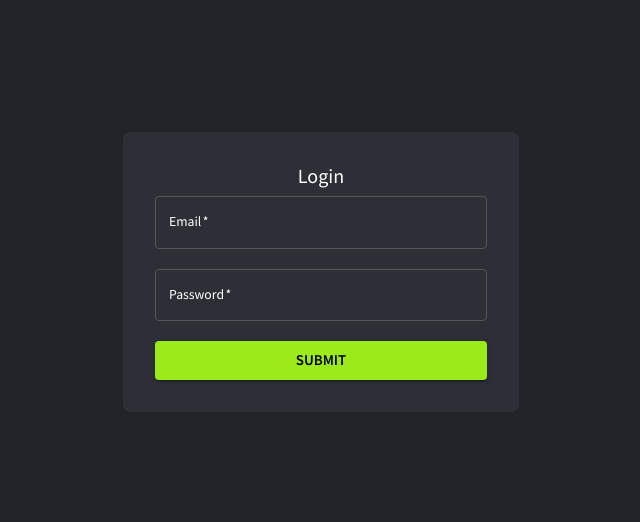
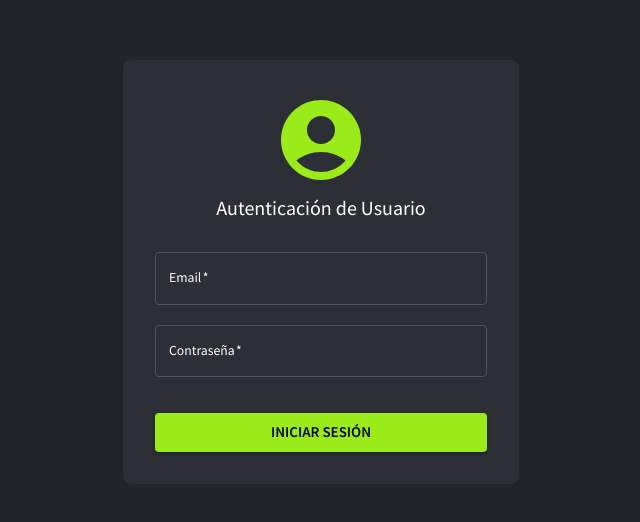
Before and after one commit to Debetome/smartwatchhub-intranet, a Next.js app: page /sign-in in a window 1280 px wide. Shown: the part 128-650 px from the top of the page, without its empty margins (319-959 px from the left). Built offline with nearby package versions, Linux system fonts and the light colour scheme.

Commit message:
More shit

```diff
--- a/src/app/sign-in/SigninForm.tsx
+++ b/src/app/sign-in/SigninForm.tsx
@@ -10,6 +10,10 @@ import {
   CircularProgress,
 } from '@mui/material';
 
+import { useAuth } from '@/app/contexts/authContext';
+import ErrorBox from '@/app/components/ErrorBox';
+import AccountCircleIcon from '@mui/icons-material/AccountCircle';
+
 const useStyles = {
   formContainer: {
     backgroundColor: '#2C3036',
@@ -19,6 +23,17 @@ const useStyles = {
     display: 'flex',
     flexDirection: 'column',
     alignItems: 'center',
+  },
+  headerContainer: {
+    display: 'flex',
+    flexDirection: 'column',
+    alignItems: 'center',
+    marginBottom: '1.5rem',
+  },
+  userIcon: {
+    fontSize: '6rem',
+    color: '#9BEA19',
+    marginBottom: '0.5rem',
   },
   textField: {
     marginBottom: '20px',
@@ -57,12 +72,16 @@ const useStyles = {
     display: 'flex',
     alignItems: 'center',
     justifyContent: 'center',
+    marginTop: '1rem',
   },
 };
 
 const SigninForm: FC = () => {
   const [formValues, setFormValues] = useState({ email: '', password: '' });
   const [loading, setLoading] = useState(false);
+  const [error, setError] = useState<string | null>(null);
+
+  const { login } = useAuth();
 
   const handleInputChange = (event: ChangeEvent<HTMLInputElement>) => {
     const { name, value } = event.target;
@@ -71,25 +90,43 @@ const SigninForm: FC = () => {
 
   const handleSubmit = (event: FormEvent<HTMLFormElement>) => {
     event.preventDefault();
+
+    try {
       setLoading(true);
-    // Handle form submission
+      setError(null);
+
       console.log('Form Submitted', formValues);
-    // Simulate an API call
+
       setTimeout(() => {
         setLoading(false);
+        login();
       }, 2000);
+
+    } catch (error) {
+      setLoading(false);
+      if (error instanceof Error) {
+        setError(error.message);
+        console.log(error.message);
+      } else {
+        setError('Unexpected error when signing in! ...');
+      }
+    }
   };
 
   return (
     <Container maxWidth="xs">
+      {error && <ErrorBox message={error} />}
       <Box
         component="form"
         sx={useStyles.formContainer}
         onSubmit={handleSubmit}
       >
+        <Box sx={useStyles.headerContainer}>
+          <AccountCircleIcon sx={useStyles.userIcon} />
           <Typography variant="h4" gutterBottom>
-          Login
+            Autenticación de Usuario
           </Typography>
+        </Box>
         <TextField
           name="email"
           label="Email"
@@ -110,7 +147,7 @@ const SigninForm: FC = () => {
         />
         <TextField
           name="password"
-          label="Password"
+          label="Contraseña"
           variant="outlined"
           fullWidth
           type="password"
@@ -132,7 +169,7 @@ const SigninForm: FC = () => {
           sx={useStyles.submitButton}
           disabled={loading}
         >
-          {loading ? <CircularProgress size={24} /> : 'Submit'}
+          {loading ? <CircularProgress size={24} /> : 'Iniciar Sesión'}
         </Button>
       </Box>
     </Container>
```
Lines whose indentation alone changed are shown as unchanged.
